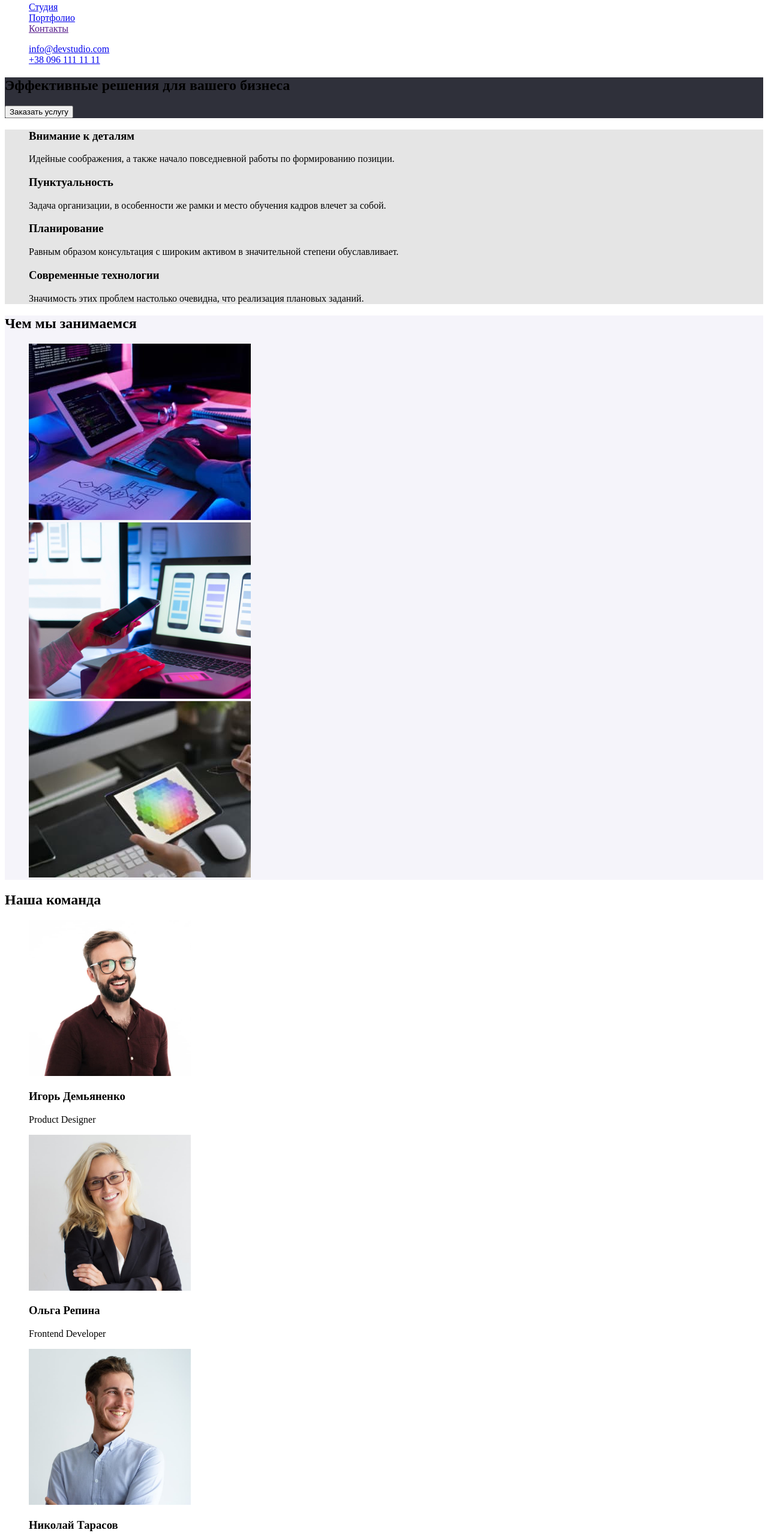
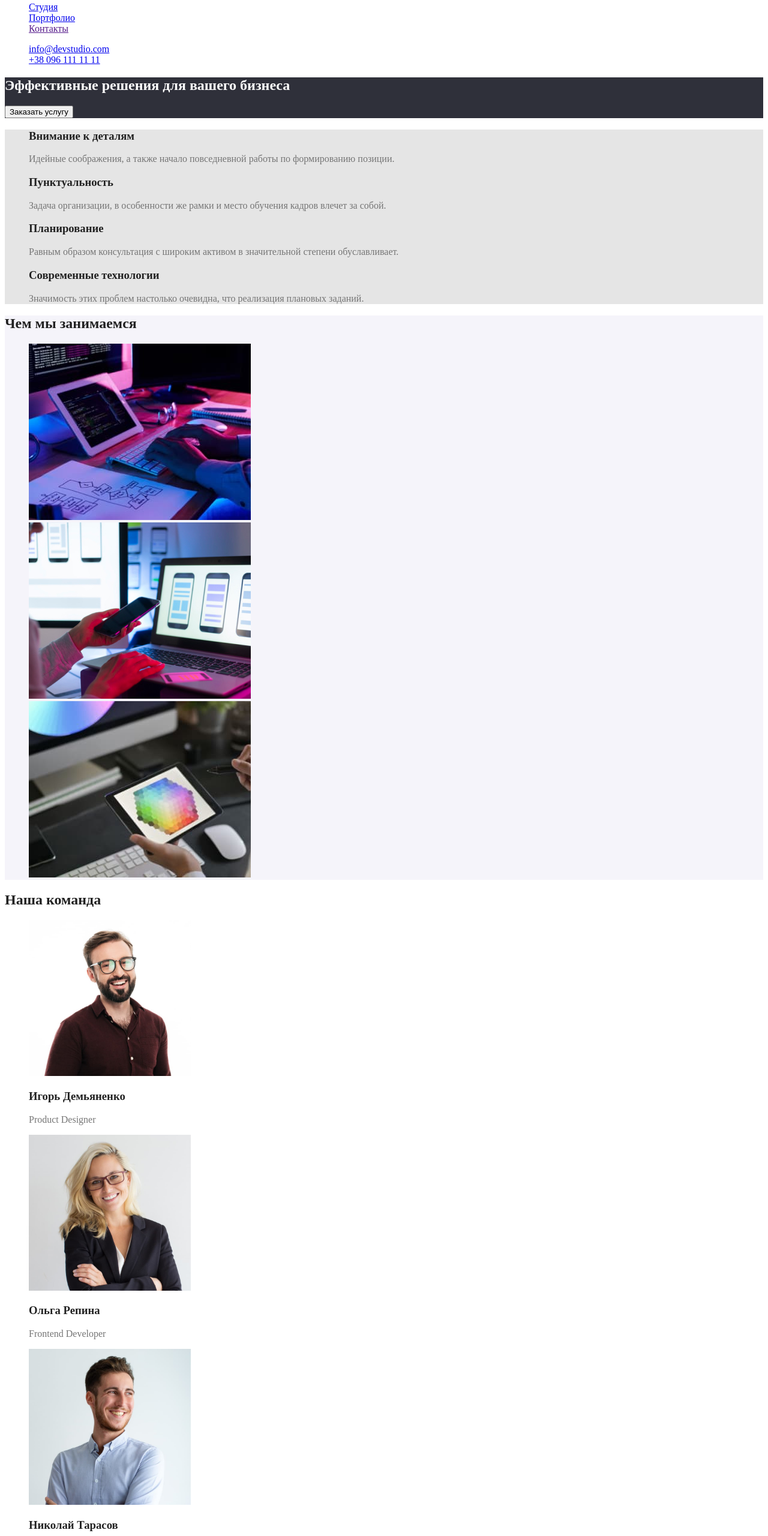
Before and after one commit to palkaz/goit-markup-hw-02, a plain HTML site: page index.html in a window 1280 px wide. Shown: the part 39-2600 px from the top of the page at 60% size. Drawn offline with Linux system fonts and the light colour scheme.

Commit message:
Оформление
Задал цвета тексту, фону согласно макету.

```diff
--- a/css/styles.css
+++ b/css/styles.css
@@ -10,12 +10,17 @@
 /* background: #E5E5E5; примеры работ */
 /* background: #2F303A; body  */
 
+body {
+  color: #757575;
+}
+
 .header {
   background-color: #ffffff;
 }
 
 .hero {
   background-color: #2f303a;
+  color: #ffffff;
 }
 
 .benefits {
@@ -24,6 +29,10 @@
 
 .benefits-img {
   background-color: #f5f4fa;
+}
+
+.title {
+  color: #212121;
 }
 
 .footer {
--- a/index.html
+++ b/index.html
@@ -38,28 +38,28 @@
         <h2 hidden>Перечисление преимуществ</h2>
         <ul class="list">
           <li>
-            <h3>Внимание к деталям</h3>
+            <h3 class="title">Внимание к деталям</h3>
             <p>
               Идейные соображения, а также начало повседневной работы по
               формированию позиции.
             </p>
           </li>
           <li>
-            <h3>Пунктуальность</h3>
+            <h3 class="title">Пунктуальность</h3>
             <p>
               Задача организации, в особенности же рамки и место обучения кадров
               влечет за собой.
             </p>
           </li>
           <li>
-            <h3>Планирование</h3>
+            <h3 class="title">Планирование</h3>
             <p>
               Равным образом консультация с широким активом в значительной
               степени обуславливает.
             </p>
           </li>
           <li>
-            <h3>Современные технологии</h3>
+            <h3 class="title">Современные технологии</h3>
             <p>
               Значимость этих проблем настолько очевидна, что реализация
               плановых заданий.
@@ -69,7 +69,7 @@
       </section>
       <!--Примеры чем мы занимаемся-->
       <section class="benefits-img">
-        <h2>Чем мы занимаемся</h2>
+        <h2 class="title">Чем мы занимаемся</h2>
         <ul class="list">
           <li>
             <img
@@ -96,7 +96,7 @@
       </section>
       <!--Наша команда-->
       <section class="userpic">
-        <h2>Наша команда</h2>
+        <h2 class="title">Наша команда</h2>
         <ul class="list">
           <li>
             <img
@@ -104,7 +104,7 @@
               alt="Игорь Демьяненко Фото"
               width="270"
             />
-            <h3>Игорь Демьяненко</h3>
+            <h3 class="title">Игорь Демьяненко</h3>
             <p>Product Designer</p>
           </li>
           <li>
@@ -113,7 +113,7 @@
               alt="Ольга Репина Фото"
               width="270"
             />
-            <h3>Ольга Репина</h3>
+            <h3 class="title">Ольга Репина</h3>
             <p>Frontend Developer</p>
           </li>
           <li>
@@ -122,7 +122,7 @@
               alt="Николай Тарасов Фото"
               width="270"
             />
-            <h3>Николай Тарасов</h3>
+            <h3 class="title">Николай Тарасов</h3>
             <p>Marketing</p>
           </li>
           <li>
@@ -131,7 +131,7 @@
               alt="Михаил Ермаков Фото"
               width="270"
             />
-            <h3>Михаил Ермаков</h3>
+            <h3 class="title">Михаил Ермаков</h3>
             <p>UI Designer</p>
           </li>
         </ul>
```
Also changed, not shown: portfolio.html (+17 -11 lines).
